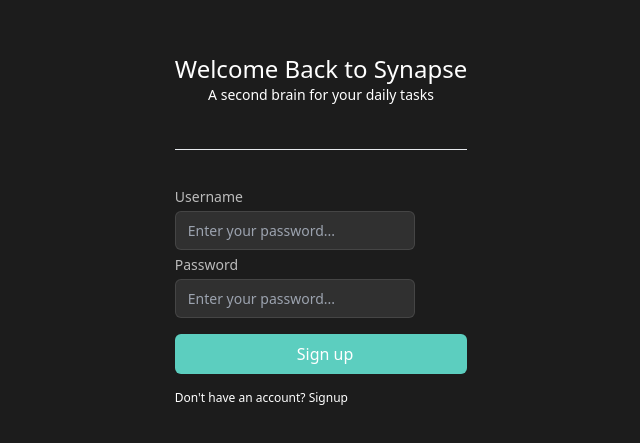
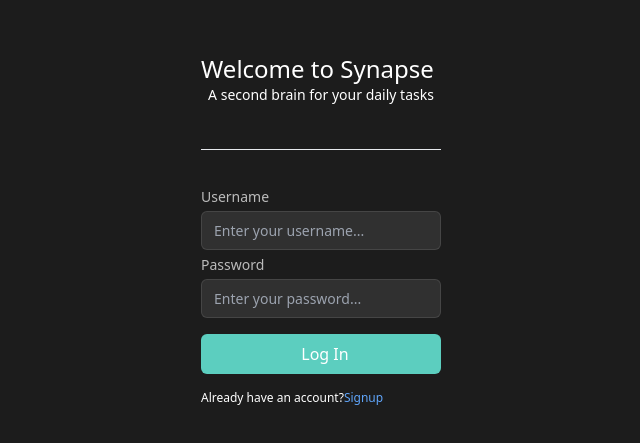
Before and after one commit to Priyanshu-su30/Synapse-frontend, a React (Vite) app: page /signin in a window 1280 px wide. Shown: the part 163-606 px from the top of the page, without its empty margins (319-959 px from the left). Built offline with nearby package versions, Linux system fonts and the light colour scheme; no server answers.

Commit message:
update links in auth

```diff
--- a/src/App.tsx
+++ b/src/App.tsx
@@ -2,11 +2,9 @@
 import { Signup } from "./pages/Signup"
 import { BrowserRouter, Routes, Route } from "react-router-dom"
 import { Dashboard } from "./pages/dashboard"
-import { ToastContainer } from "react-toastify";
 function App() {
   return (
     <BrowserRouter>
-      <ToastContainer autoClose={3000}/>
       <Routes>
         <Route path="/" element={<Signup />} />
         <Route path="/signup" element={<Signup />} />
--- a/src/pages/Signin.tsx
+++ b/src/pages/Signin.tsx
@@ -4,15 +4,11 @@
 import { BACKEND_URL } from "../config";
 import axios from "axios";
 import { useNavigate } from "react-router-dom";
-import { toast } from 'react-toastify';
 
 export function Signin() {
     const usernameRef = useRef<HTMLInputElement>();
     const passwordRef = useRef<HTMLInputElement>();
     const navigate = useNavigate();
-
-    const notifySuccess = () => toast("Successfully Signin");
-    const notifyFail = () => toast("Signin Failed");
 
     async function signin() {
         const username = usernameRef.current?.value;
@@ -25,50 +21,33 @@
         const jwt = response.data.token;
         localStorage.setItem("token", jwt);
 
-        if(response){
-            notifySuccess();
-        }else{
-            notifyFail();
-        }
-
         navigate("/dashboard");
     }
 
 
-    // return <div className="h-screen w-screen bg-gray-200 flex justify-center items-center">
-    //     <div className="bg-white rounded-xl border min-w-48 p-8">
-    //         <Input reference={usernameRef} placeholder="Username" />
-    //         <Input reference={passwordRef} placeholder="Password" />
-    //         <div className="flex justify-center pt-4">
-    //             <Button onClick={() => { signin(); }}  loading={false} variant="primary" text="Sign in" fullWidth={true} />
-    //         </div>
-    //     </div>
-    // </div>
-
-
-    return (
+    return(
         <div className="bg-[#1c1c1c] text-white">
             <div className="h-screen w-screen flex justify-center items-center">
                 <div className="min-w-48 ">
                     <div className="text-2xl font-medium">
-                        Welcome Back to Synapse
+                        Welcome to Synapse
                     </div>
                     <div className="text-sm text-center pb-3">A second brain for your daily tasks</div>
                     <hr className="h-px my-8 bg-gray-200 border-0 dark:bg-gray-700"></hr>
                     <div className="flex flex-col">
                         <span className="text-white/70 font-sans text-[14px] my-1">Username</span>
-                        <AccountInput reference={usernameRef} placeholder="Enter your password..."  />
+                        <AccountInput reference={usernameRef} placeholder="Enter your username..."  />
                     </div>
                     <div className="flex flex-col">
                         <span className="text-white/70 font-sans text-[14px] my-1">Password</span>
                         <AccountInput reference={passwordRef} placeholder="Enter your password..." />
                     </div>
                     <div className="flex justify-center pt-4">
-                        <Button onClick={() =>{signin()}} loading={false} variant="primary" text="Sign up" fullWidth={true} />
+                        <Button onClick={() =>{signin()}} loading={false} variant="primary" text="Log In" fullWidth={true} />
                     </div>
                     <div className="py-4 text-xs">
-                        Don&apos;t have an account?
-                        <a href="signup"> Signup</a>
+                        Already have an account?
+                        <button onClick={() => {navigate('/signup')}} className="text-blue-400">Signup</button>
                     </div>
                 </div>
             </div>
--- a/src/pages/Signup.tsx
+++ b/src/pages/Signup.tsx
@@ -24,15 +24,6 @@
         navigate("/signin")
     }
 
-    // return <div className="h-screen w-screen bg-gray-200 flex justify-center items-center">
-    //     <div className="bg-white rounded-xl border min-w-48 p-8">
-    //         <Input reference={usernameRef} placeholder="Username" />
-    //         <Input reference={passwordRef} placeholder="Password" />
-    //         <div className="flex justify-center pt-4">
-    //             <Button onClick={() =>{signup(); notify() }} loading={false} variant="primary" text="Sign up" fullWidth={true} />
-    //         </div>
-    //     </div>
-    // </div>
     return(
         <div className="bg-[#1c1c1c] text-white">
             <div className="h-screen w-screen flex justify-center items-center">
@@ -55,7 +46,7 @@
                     </div>
                     <div className="py-4 text-xs">
                         Already have an account?
-                        <a href="signin"> Signin</a>
+                        <button onClick={() => {navigate('/signin')}} className="text-blue-400"> Signin</button>
                     </div>
                 </div>
             </div>
```
